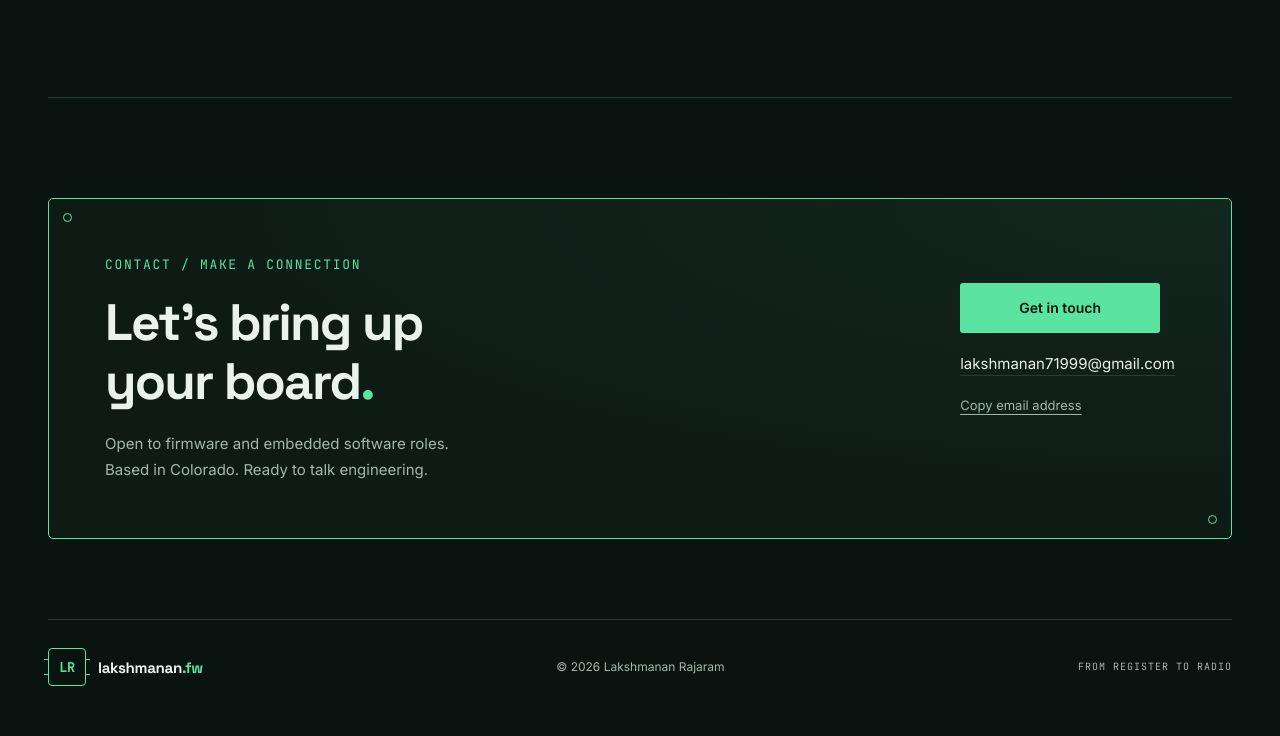
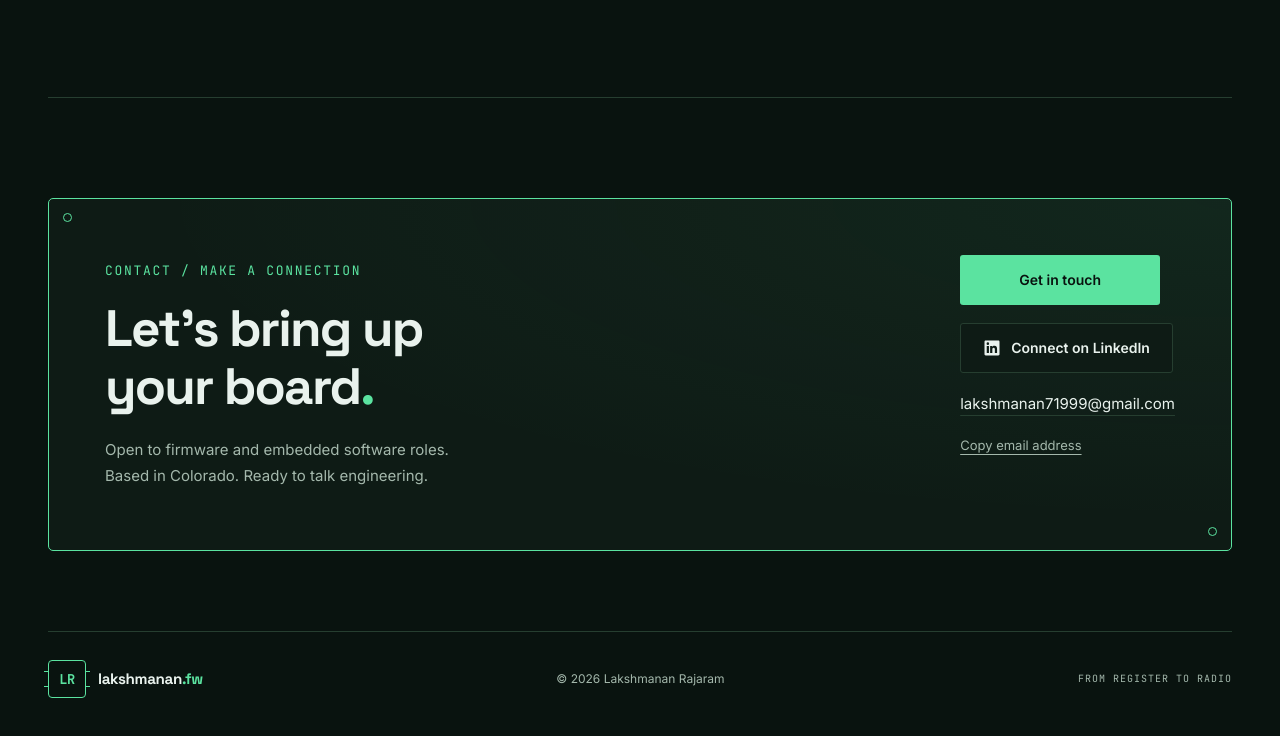
Before and after one commit to laksh71999/laksh_portfolio_2026, a plain HTML site: page index.html in a window 1280 px wide. Shown: the part 8079-8815 px from the top of the page. Drawn offline with Linux system fonts and the light colour scheme.

Commit message:
Add LinkedIn profile button to contact section

```diff
--- a/index.html
+++ b/index.html
@@ -128,7 +128,7 @@
       </div>
     </section>
     <section id="contact" class="section-wrap section contact" aria-labelledby="contact-title">
-      <div class="contact-panel"><div><p class="eyebrow">Contact / Make a connection</p><h2 id="contact-title">Let’s bring up<br>your board<span class="accent">.</span></h2><p>Open to firmware and embedded software roles.<br>Based in Colorado. Ready to talk engineering.</p></div><div class="contact-actions"><a class="button primary" href="mailto:lakshmanan71999@gmail.com">Get in touch</a><a class="email-link" href="mailto:lakshmanan71999@gmail.com">lakshmanan71999@gmail.com</a><button class="copy-email" type="button">Copy email address</button><span id="copy-status" class="mono" role="status" aria-live="polite"></span></div></div>
+      <div class="contact-panel"><div><p class="eyebrow">Contact / Make a connection</p><h2 id="contact-title">Let’s bring up<br>your board<span class="accent">.</span></h2><p>Open to firmware and embedded software roles.<br>Based in Colorado. Ready to talk engineering.</p></div><div class="contact-actions"><a class="button primary" href="mailto:lakshmanan71999@gmail.com">Get in touch</a><a class="button secondary linkedin-link" href="https://www.linkedin.com/in/lakshr/" target="_blank" rel="noopener noreferrer" aria-label="Connect on LinkedIn (opens in a new tab)"><svg viewBox="0 0 24 24" fill="currentColor" aria-hidden="true" focusable="false"><path d="M20.45 2H3.55C2.69 2 2 2.68 2 3.52v16.96c0 .84.69 1.52 1.55 1.52h16.9c.86 0 1.55-.68 1.55-1.52V3.52c0-.84-.69-1.52-1.55-1.52ZM7.93 18.75H4.98V9.2h2.95v9.55ZM6.45 7.9a1.71 1.71 0 1 1 0-3.42 1.71 1.71 0 0 1 0 3.42Zm12.3 10.85H15.8V14.1c0-1.11-.02-2.54-1.55-2.54-1.55 0-1.79 1.21-1.79 2.46v4.73H9.51V9.2h2.83v1.3h.04c.4-.76 1.36-1.56 2.79-1.56 2.98 0 3.58 1.96 3.58 4.51v5.3Z"/></svg>Connect on LinkedIn</a><a class="email-link" href="mailto:lakshmanan71999@gmail.com">lakshmanan71999@gmail.com</a><button class="copy-email" type="button">Copy email address</button><span id="copy-status" class="mono" role="status" aria-live="polite"></span></div></div>
     </section>
   </main>
   <footer class="section-wrap"><a class="brand" href="#home"><span class="brand-chip">LR</span><span>lakshmanan<span class="accent">.fw</span></span></a><p>© <span id="year">2026</span> Lakshmanan Rajaram</p><span class="mono">FROM REGISTER TO RADIO</span></footer>
```
